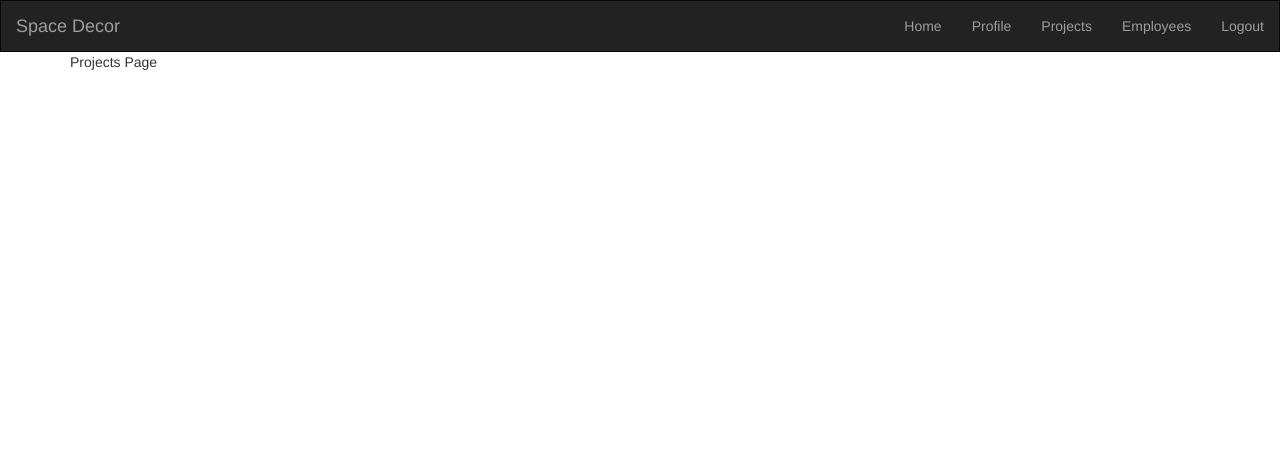
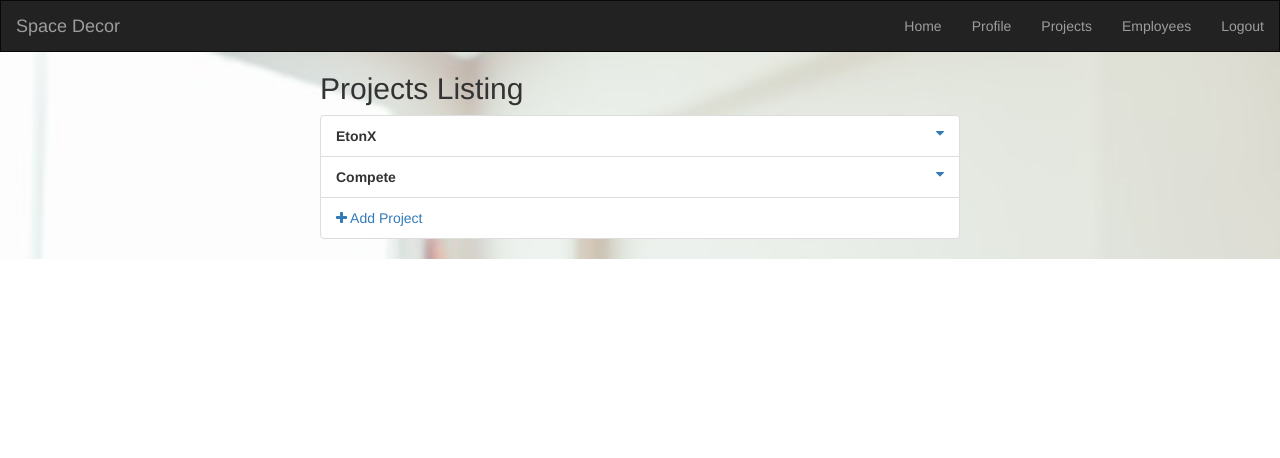
Before and after one commit to Komal1910/User-Management, a Flask app: page /projects in a window 1280 px wide. Shown: the top 458 px of the page. Run offline with Flask 2, Linux system fonts and the light colour scheme; some libraries are stand-ins or nearby versions.

Commit message:
user profile and projects page added
- font awesome added
- dummy data added for profile and project template

```diff
--- a/main.py
+++ b/main.py
@@ -157,11 +157,44 @@ def dashboard():
 
 @app.route("/profile")
 def profile():
-    return render_template("profile.html")
+    # get this data from the database and pass to template in the below format
+    user_data = {
+        "fname": "Komal",
+        "lname": "Hazari",
+        "username": "komal1505",
+        "email": "komal1505@gmail.com",
+        "gender": "Female",
+        "mobile": "+919999999999",
+        "department": "HR",
+    }
+    return render_template("profile.html", data=user_data)
 
 @app.route("/projects")
 def projects():
-    return render_template("projects.html")
+    # get this data from the database and pass to template in the below format
+    projects_data = [
+        {
+            "name": "EtonX",
+            "department": "IT",
+            "budget": 100,
+            "tasks_status": {
+                "Requirement Gathering": 1,
+                "Development": 1,
+                "Testing": 0,
+            }
+        },
+        {
+            "name": "Compete",
+            "department": "AI",
+            "budget": 1000,
+            "tasks_status": {
+                "Requirement Gathering": 1,
+                "Development": 0,
+                "Testing": 0,
+            }
+        }
+    ]
+    return render_template("projects.html", data=projects_data)
 
 @app.route("/employees")
 def employees():
--- a/static/css/styles.css
+++ b/static/css/styles.css
@@ -4,6 +4,26 @@
 
 .border-radius-0 {
     border-radius: 0;
+}
+
+.float-right {
+    float: right;
+}
+
+.align-center {
+    text-align: center;
+}
+
+.bold {
+    font-weight: bold;
+}
+
+.color-green {
+    color: green;
+}
+
+.color-red {
+    color: red;
 }
 
 footer {
--- a/templates/index.html
+++ b/templates/index.html
@@ -3,6 +3,7 @@
       <link rel="stylesheet" href="https://maxcdn.bootstrapcdn.com/bootstrap/3.4.1/css/bootstrap.min.css">
       <script src="https://ajax.googleapis.com/ajax/libs/jquery/3.5.1/jquery.min.js"></script>
       <script src="https://maxcdn.bootstrapcdn.com/bootstrap/3.4.1/js/bootstrap.min.js"></script>
+      <link rel="stylesheet" href="https://cdnjs.cloudflare.com/ajax/libs/font-awesome/4.7.0/css/font-awesome.min.css">
       <link rel="stylesheet" href="../static/css/styles.css">
     </head>
 
--- a/templates/projects.html
+++ b/templates/projects.html
@@ -1,7 +1,40 @@
 {% extends "index.html" %}
 {% block body %}
     {{ super() }}
-    <div class="container">
-        Projects Page
+    <div class="background">
+        <div class="row width-50">
+            <h2>Projects Listing</h2>
+            <ul class="list-group">
+            {% for project in data %}
+                <li class="list-group-item">
+                    <span class="bold">{{project.name}}</span>
+                    <a class="float-right" href="#project-{{loop.index}}" data-toggle="collapse"><i class="fa fa-caret-down"></i></a>
+                    <div id="project-{{loop.index}}" class="collapse">
+                        <div>Department: {{project.department}}</div>
+                        <div>Budget: ${{project.budget}}</div>
+                        <div>Tasks status:
+                            <ul>
+                            {% for key in project.tasks_status %}
+                                <li>
+                                    <span>
+                                    {% if project.tasks_status[key] %}
+                                        <i class="fa fa-check color-green"></i>
+                                    {% else %}
+                                        <i class="fa fa-close color-red"></i>
+                                    {% endif %}
+                                    </span>
+                                    {{key}}
+                                </li>
+                            {% endfor %}
+                            </ul>
+                        </div>
+                    </div>
+                </li>
+            {% endfor %}
+                <li class="list-group-item">
+                    <a class="align-center" href="/add-project"><i class="fa fa-plus"></i> Add Project</a>
+                </li>
+            </ul>
+        </div>
     </div>
 {% endblock %}
```
Also changed, not shown: templates/profile.html (+13 -2 lines).
